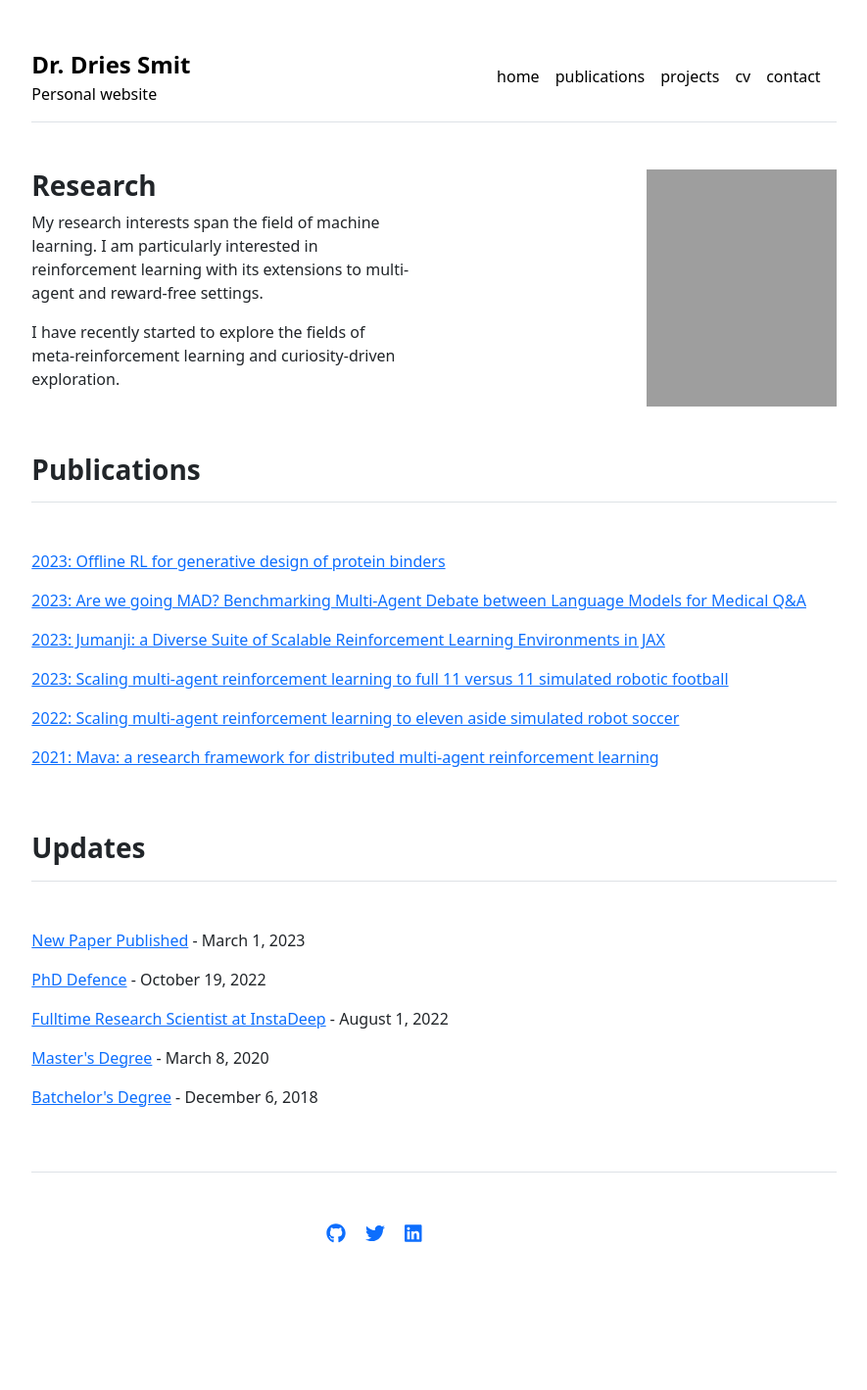
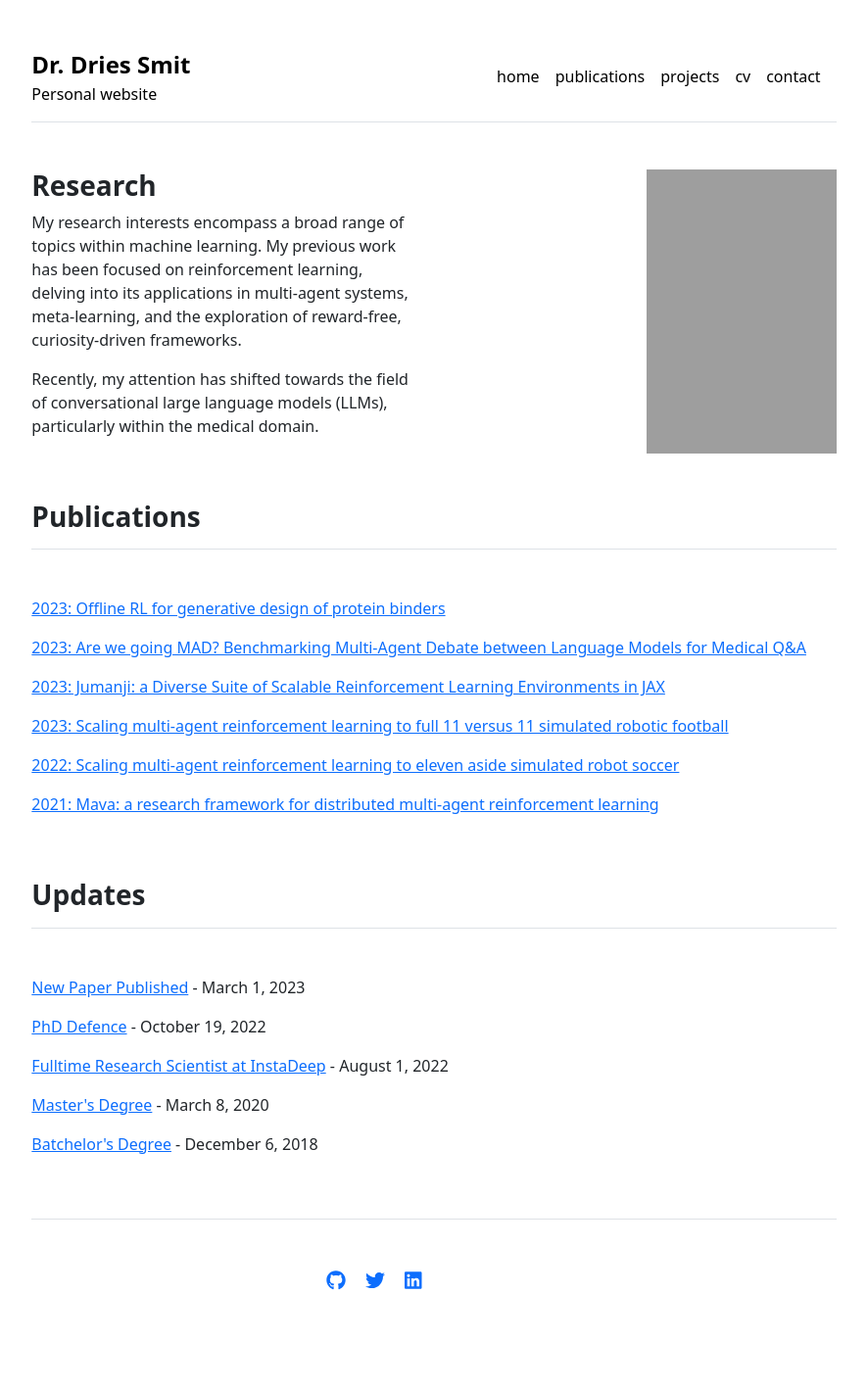
Before and after one commit to DriesSmit/DriesSmit.github.io, a Jekyll site: the page built from index.md, in a window 1280 px wide. Shown: the whole page at 98% size, without its empty margins (197-1082 px from the left). Built offline with Jekyll 4.4.1, drawn with Linux system fonts in a browser that asks for light colours; before the commit the page ends 1371 px from its top, so only the background shows below that.

Commit message:
feat: update introduction page

```diff
--- a/index.md
+++ b/index.md
@@ -3,6 +3,6 @@ layout: home
 title: "Home"
 ---
 
-My research interests span the field of machine learning. I am particularly interested in reinforcement learning with its extensions to multi-agent and reward-free settings.
+My research interests encompass a broad range of topics within machine learning. My previous work has been focused on reinforcement learning, delving into its applications in multi-agent systems, meta-learning, and the exploration of reward-free, curiosity-driven frameworks.
 
-I have recently started to explore the fields of meta-reinforcement learning and curiosity-driven exploration.
+Recently, my attention has shifted towards the field of conversational large language models (LLMs), particularly within the medical domain.
```
